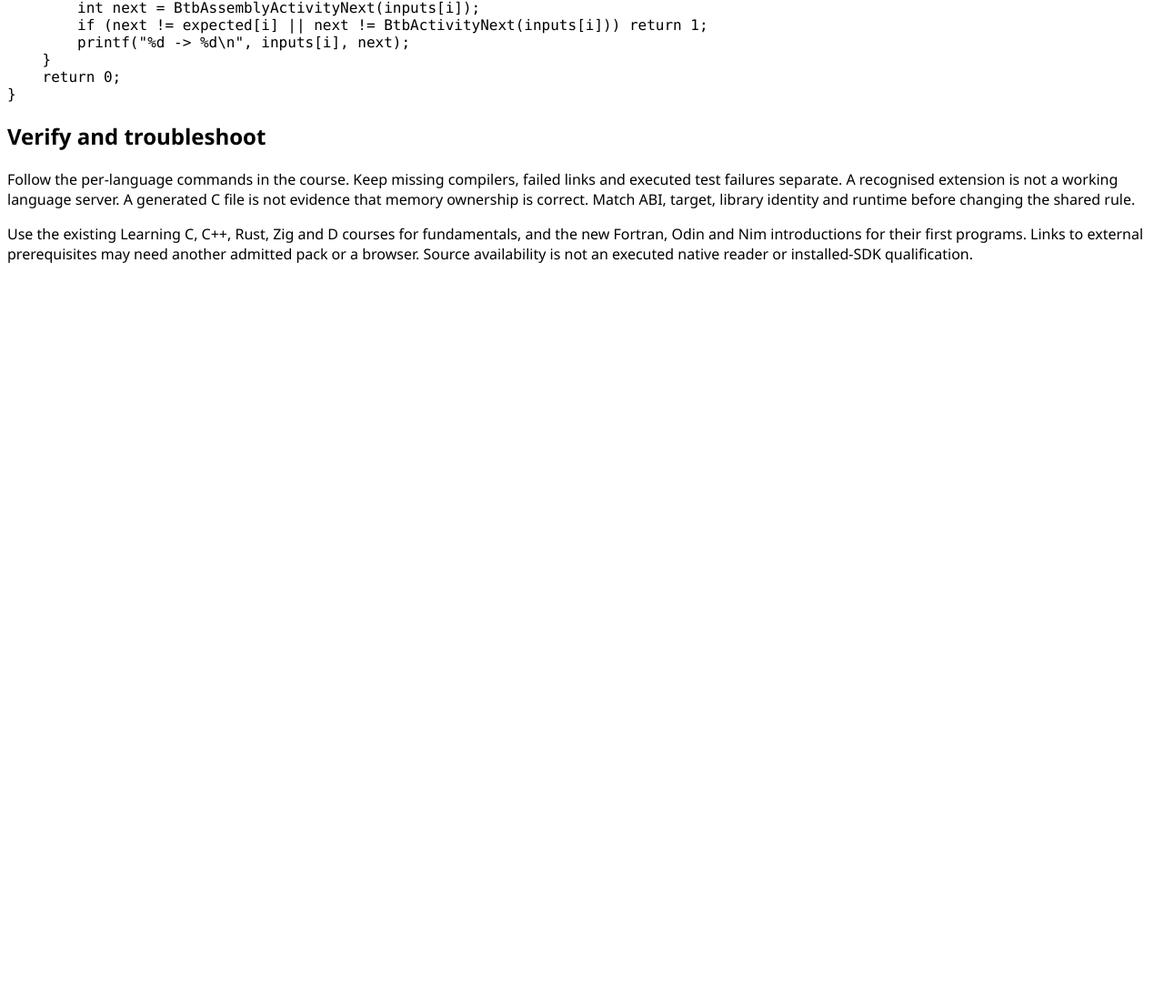
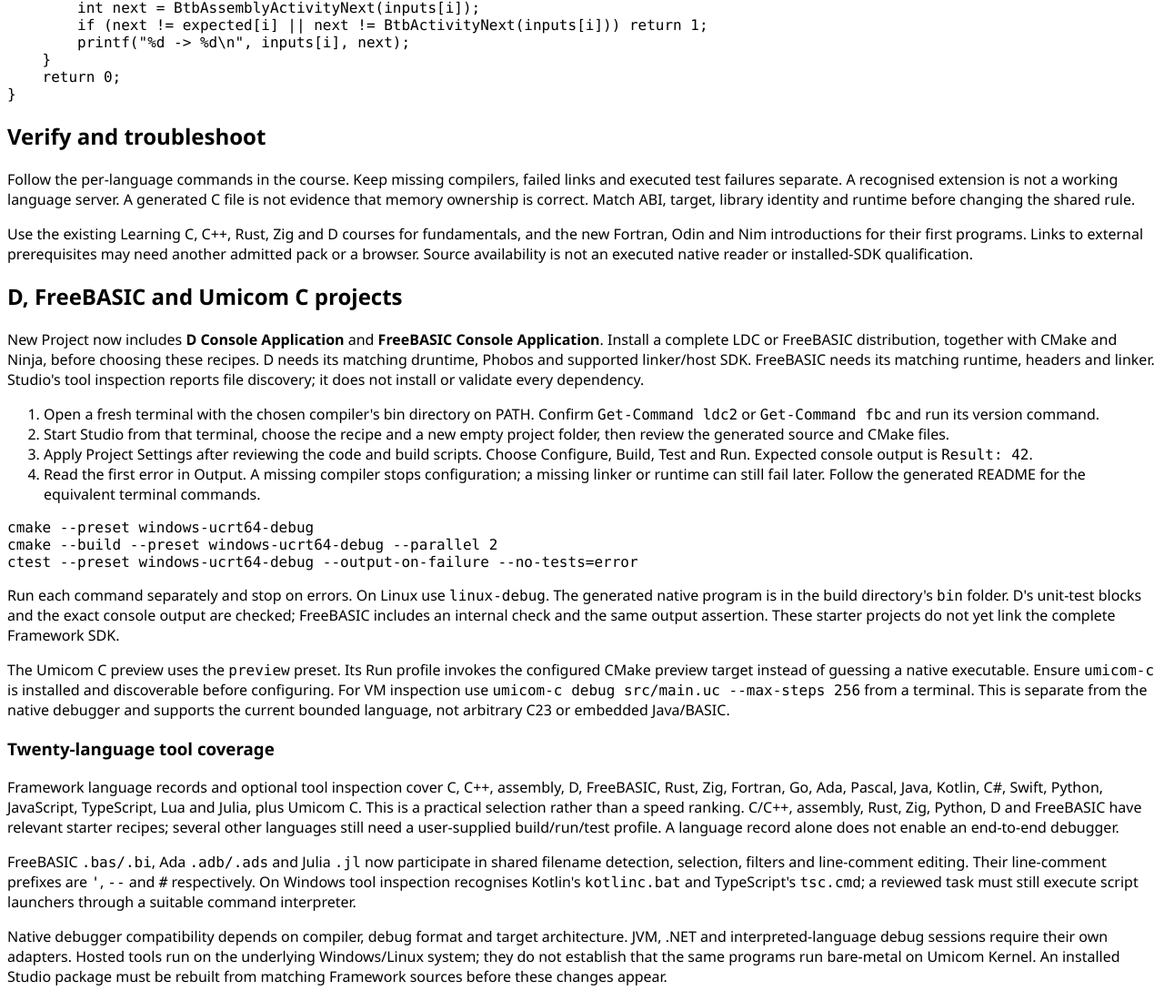
Before and after one commit to umicom-foundation/umicom-studio-ide-module, a plain HTML site: page docs/native-language-interoperability.html in a window 1280 px wide. Shown: the part 10532-11632 px from the top of the page at 91% size. Before the commit the page ends 10838 px from the top, so only its background shows below. Drawn offline with Linux system fonts and the light colour scheme.

Commit message:
chore(studio): update application source, tests and public documentation

```diff
--- a/docs/native-language-interoperability.html
+++ b/docs/native-language-interoperability.html
@@ -439,4 +439,19 @@ int main(void)
     }
     return 0;
 }
-</code></pre><h2>Verify and troubleshoot</h2><p>Follow the per-language commands in the course. Keep missing compilers, failed links and executed test failures separate. A recognised extension is not a working language server. A generated C file is not evidence that memory ownership is correct. Match ABI, target, library identity and runtime before changing the shared rule.</p><p>Use the existing Learning C, C++, Rust, Zig and D courses for fundamentals, and the new Fortran, Odin and Nim introductions for their first programs. Links to external prerequisites may need another admitted pack or a browser. Source availability is not an executed native reader or installed-SDK qualification.</p></main></body></html>
+</code></pre><h2>Verify and troubleshoot</h2><p>Follow the per-language commands in the course. Keep missing compilers, failed links and executed test failures separate. A recognised extension is not a working language server. A generated C file is not evidence that memory ownership is correct. Match ABI, target, library identity and runtime before changing the shared rule.</p><p>Use the existing Learning C, C++, Rust, Zig and D courses for fundamentals, and the new Fortran, Odin and Nim introductions for their first programs. Links to external prerequisites may need another admitted pack or a browser. Source availability is not an executed native reader or installed-SDK qualification.</p>
+<section id="d-basic-projects">
+<h2>D, FreeBASIC and Umicom C projects</h2>
+<p>New Project now includes <strong>D Console Application</strong> and <strong>FreeBASIC Console Application</strong>. Install a complete LDC or FreeBASIC distribution, together with CMake and Ninja, before choosing these recipes. D needs its matching druntime, Phobos and supported linker/host SDK. FreeBASIC needs its matching runtime, headers and linker. Studio's tool inspection reports file discovery; it does not install or validate every dependency.</p>
+<ol><li>Open a fresh terminal with the chosen compiler's bin directory on PATH. Confirm <code>Get-Command ldc2</code> or <code>Get-Command fbc</code> and run its version command.</li><li>Start Studio from that terminal, choose the recipe and a new empty project folder, then review the generated source and CMake files.</li><li>Apply Project Settings after reviewing the code and build scripts. Choose Configure, Build, Test and Run. Expected console output is <code>Result: 42</code>.</li><li>Read the first error in Output. A missing compiler stops configuration; a missing linker or runtime can still fail later. Follow the generated README for the equivalent terminal commands.</li></ol>
+<pre><code>cmake --preset windows-ucrt64-debug
+cmake --build --preset windows-ucrt64-debug --parallel 2
+ctest --preset windows-ucrt64-debug --output-on-failure --no-tests=error</code></pre>
+<p>Run each command separately and stop on errors. On Linux use <code>linux-debug</code>. The generated native program is in the build directory's <code>bin</code> folder. D's unit-test blocks and the exact console output are checked; FreeBASIC includes an internal check and the same output assertion. These starter projects do not yet link the complete Framework SDK.</p>
+<p>The Umicom C preview uses the <code>preview</code> preset. Its Run profile invokes the configured CMake preview target instead of guessing a native executable. Ensure <code>umicom-c</code> is installed and discoverable before configuring. For VM inspection use <code>umicom-c debug src/main.uc --max-steps 256</code> from a terminal. This is separate from the native debugger and supports the current bounded language, not arbitrary C23 or embedded Java/BASIC.</p>
+<h3>Twenty-language tool coverage</h3>
+<p>Framework language records and optional tool inspection cover C, C++, assembly, D, FreeBASIC, Rust, Zig, Fortran, Go, Ada, Pascal, Java, Kotlin, C#, Swift, Python, JavaScript, TypeScript, Lua and Julia, plus Umicom C. This is a practical selection rather than a speed ranking. C/C++, assembly, Rust, Zig, Python, D and FreeBASIC have relevant starter recipes; several other languages still need a user-supplied build/run/test profile. A language record alone does not enable an end-to-end debugger.</p>
+<p>FreeBASIC <code>.bas/.bi</code>, Ada <code>.adb/.ads</code> and Julia <code>.jl</code> now participate in shared filename detection, selection, filters and line-comment editing. Their line-comment prefixes are <code>'</code>, <code>--</code> and <code>#</code> respectively. On Windows tool inspection recognises Kotlin's <code>kotlinc.bat</code> and TypeScript's <code>tsc.cmd</code>; a reviewed task must still execute script launchers through a suitable command interpreter.</p>
+<p>Native debugger compatibility depends on compiler, debug format and target architecture. JVM, .NET and interpreted-language debug sessions require their own adapters. Hosted tools run on the underlying Windows/Linux system; they do not establish that the same programs run bare-metal on Umicom Kernel. An installed Studio package must be rebuilt from matching Framework sources before these changes appear.</p>
+</section>
+</main></body></html>
```
